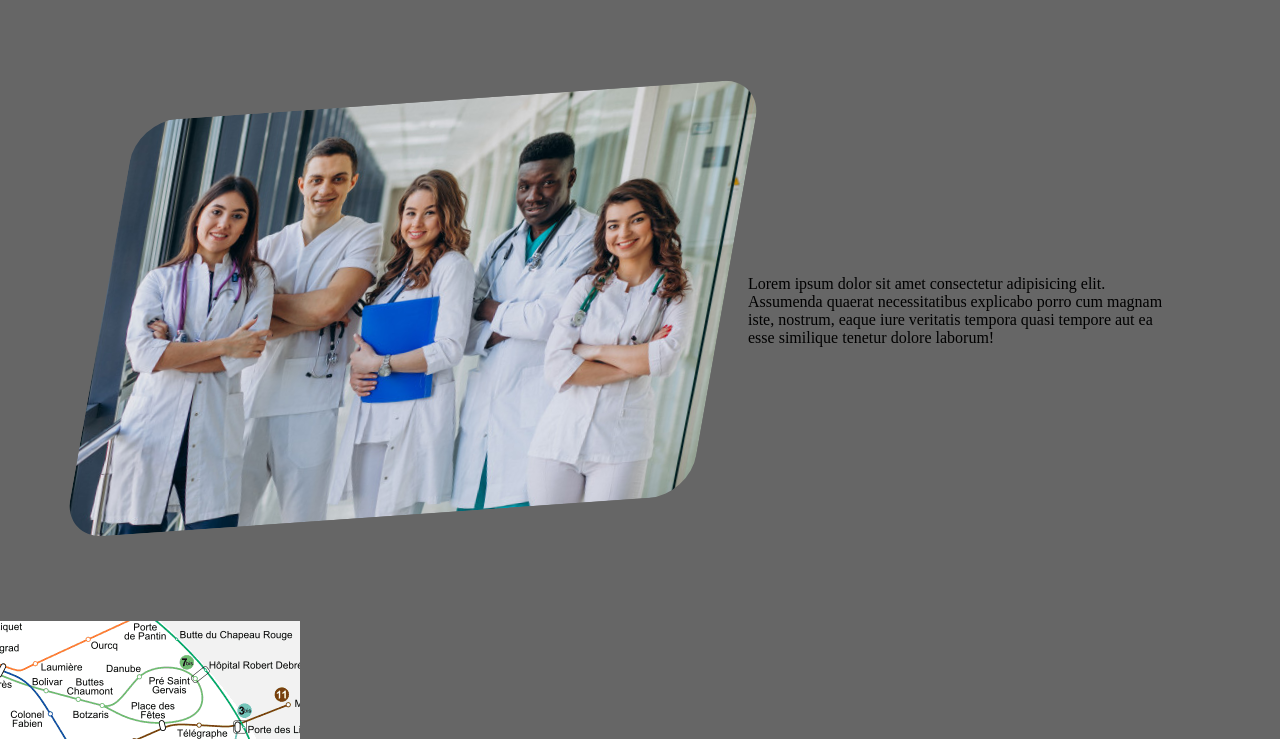
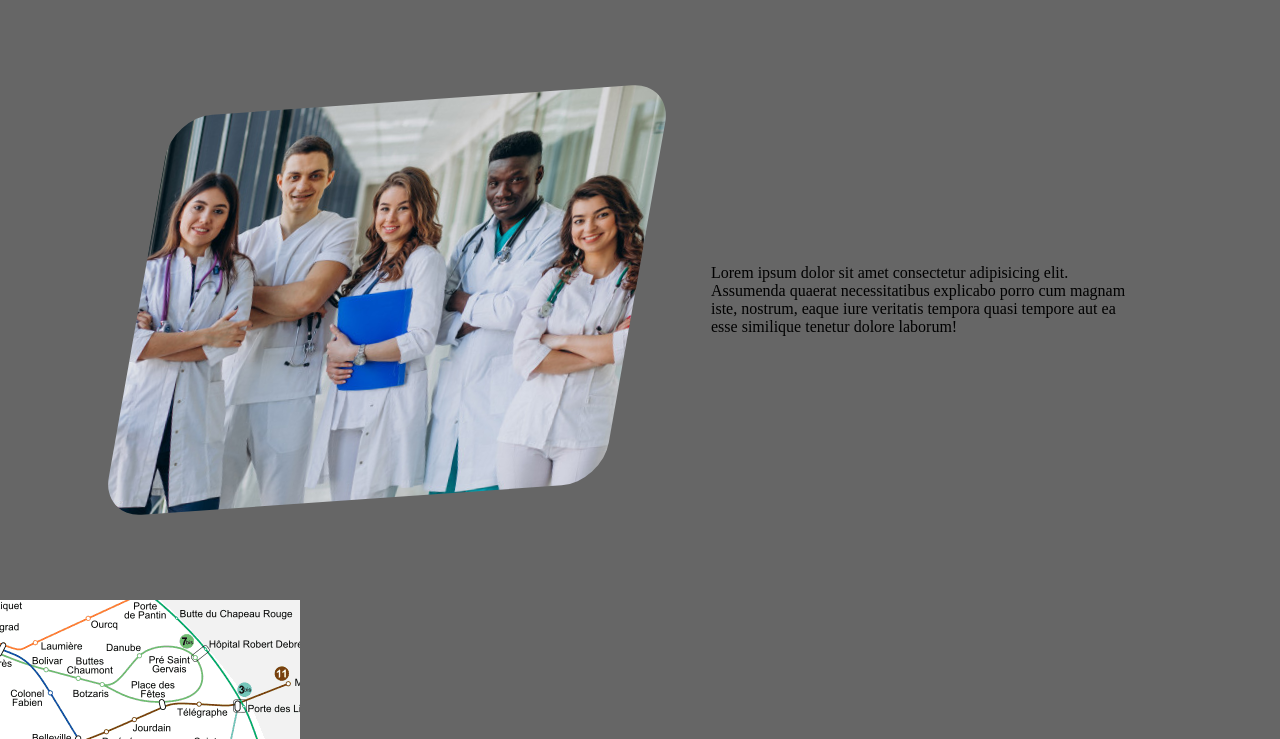
Before and after one commit to therbin404/rudolphethereindeer, a plain HTML site: page index.html in a window 1280 px wide. Shown: the part 561-1300 px from the top of the page. Drawn offline with Linux system fonts and the light colour scheme.

Commit message:
fixed first section

```diff
--- a/index.html
+++ b/index.html
@@ -32,7 +32,6 @@
     </header>
     <section class="presentation">
       <div class="image">
-        <img src="images/promo.jpg" alt="equip of doctors">
       </div>
       <div class="description">
         <p>Lorem ipsum dolor sit amet consectetur adipisicing elit. Assumenda quaerat necessitatibus explicabo porro cum magnam iste, nostrum, eaque iure veritatis tempora quasi tempore aut ea esse similique tenetur dolore laborum!</p>
--- a/style.css
+++ b/style.css
@@ -48,7 +48,7 @@ nav ul {
 
 .presentation {
     display: flex;
-    justify-content: space-between;
+    justify-content: space-around;
     align-items: center;
     margin: 100px;
 }
@@ -57,7 +57,12 @@ nav ul {
     width: 40%;
 }
 
-.presentation img {
+.presentation .image{
+    height: 400px;
+    width: 500px;
     border-radius: 40px;
     transform: skew(350deg, 356deg);
+    background-image: url('images/promo.jpg');
+    background-size: cover;
+    background-position: center;
 }
```
